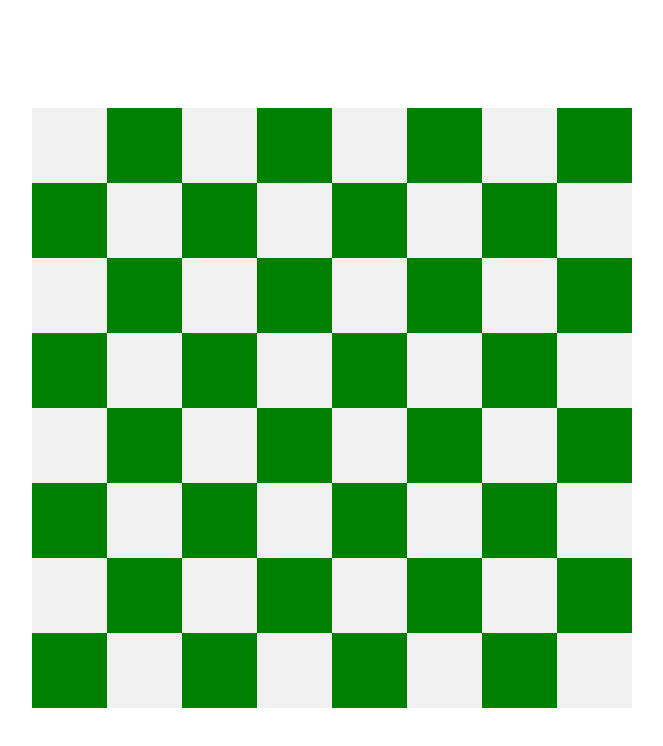
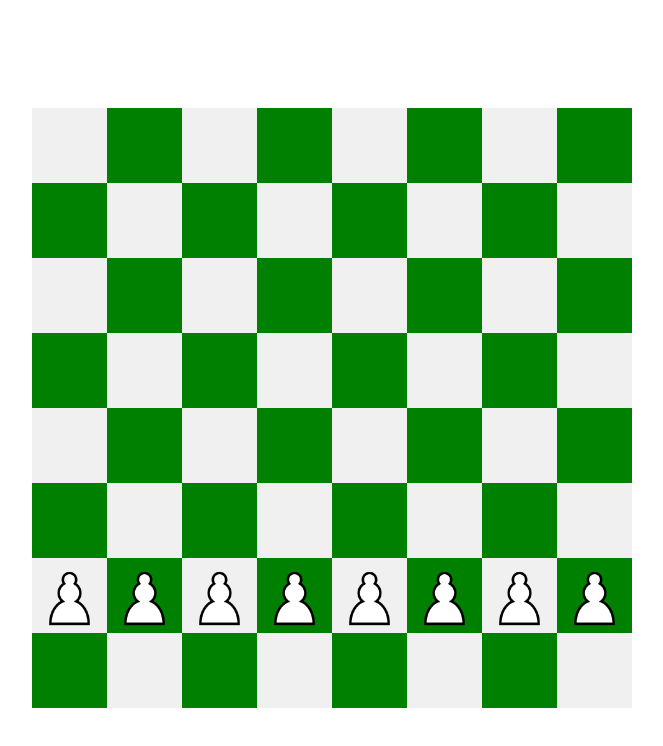
Before and after one commit to advdrone/chess-game, a website built with Vite: page index.html in a window 1280 px wide. Shown: the whole page, without its empty margins (308-971 px from the left). Built offline with nearby package versions, Linux system fonts and the light colour scheme.

Commit message:
feat: put white pawns on board, setup chess-piece class

```diff
--- a/index.html
+++ b/index.html
@@ -32,6 +32,11 @@
       height: var(--square-size);
       background-color: green;
     }
+
+    .chess-piece {
+      width: var(--square-size);
+      height: var(--square-size);
+    }
   </style>
 
 </head>
--- a/src/main.ts
+++ b/src/main.ts
@@ -20,7 +20,16 @@ for (let i = 0; i < 64; i++) {
 		square.classList.add("dark-square");
 	}
 
+	if (row == 6) {
+		const piece = new Piece("pawn", "light", { x: col, y: row });
+		const image = document.createElement("img");
+
+		image.src = piece.getImage();
+		image.classList.add("chess-piece");
+
+		console.log(image.src);
+		square.appendChild(image);
+	}
+
 	board.appendChild(square);
 }
-
-new Piece("pawn", "white", { x: 0, y: 0 });
--- a/src/pieces.ts
+++ b/src/pieces.ts
@@ -3,10 +3,10 @@ class Piece {
 		public type: string,
 		public color: string,
 		public position: { x: number; y: number },
-	) {
-		console.log(
-			`Created a ${color} ${type} at position (${position.x}, ${position.y})`,
-		);
+	) {}
+
+	public getImage() {
+		return `sprites/${this.color}_${this.type}.png`;
 	}
 }
 
```
